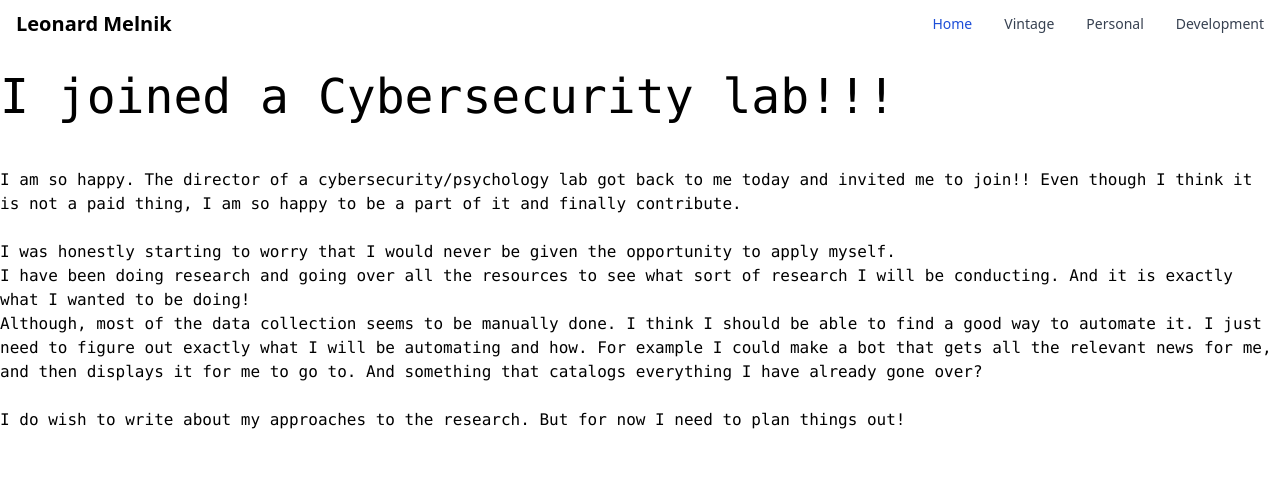
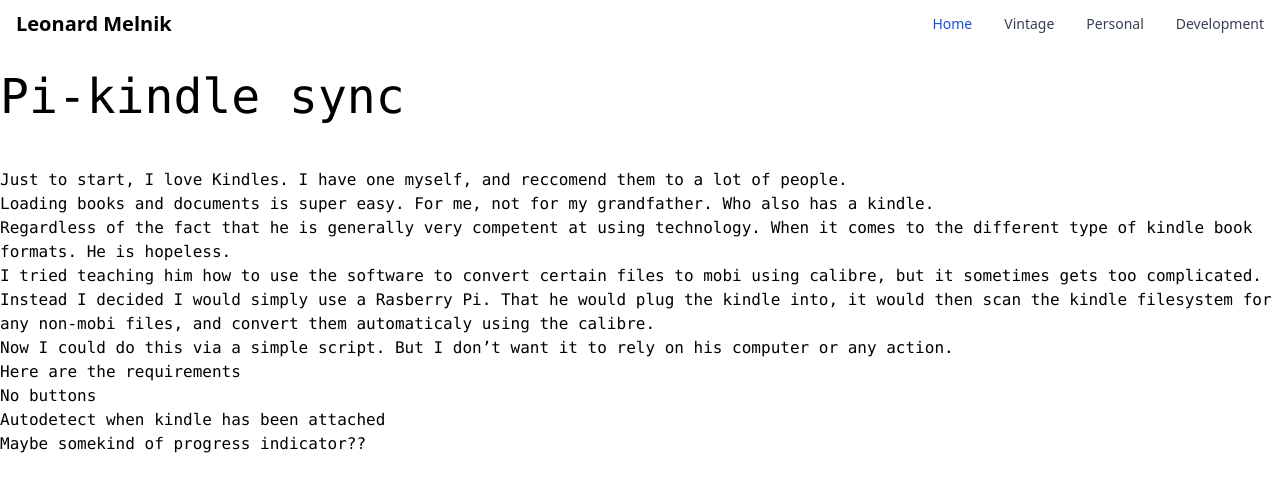
Before and after one commit to lennymelnik/blog, a Jekyll site: the page built from _posts/2022-05-25-kindle- translate.md, in a window 1280 px wide. Shown: the top 492 px of the page. Built offline with Jekyll 4.4.1, drawn with Linux system fonts in a browser that asks for light colours; nearby versions of some CDN libraries.

Commit message:
autocommit

```diff
--- a/_posts/2022-05-25-kindle- translate.md
+++ b/_posts/2022-05-25-kindle- translate.md
@@ -1,22 +1,26 @@
 ---
-title : "I joined a Cybersecurity lab!!!"
-layout : personal
-categories : personal
+title : "Pi-kindle sync"
+layout : dev
+categories : dev
 ---
 <br/>
 
-I am so happy. The director of a cybersecurity/psychology lab got back to me today and invited me to join!!
-Even though I think it is not a paid thing, I am so happy to be a part of it and finally contribute.
+Just to start, I love Kindles. I have one myself, and reccomend them to a lot of people.
 
-<br/>
+Loading books and documents is super easy. For me, not for my grandfather. Who also has a kindle.
 
-I was honestly starting to worry that I would never be given the opportunity to apply myself.
+Regardless of the fact that he is generally very competent at using technology. When it comes to the different type of kindle book formats. He is hopeless.
 
-I have been doing research and going over all the resources to see what sort of research I will be conducting. And it is exactly what I wanted to be doing!
+I tried teaching him how to use the software to convert certain files to mobi using calibre, but it sometimes gets too complicated.
 
-Although, most of the data collection seems to be manually done. I think I should be able to find a good way to automate it. I just need to figure out exactly what I will be automating and how.
-For example I could make a bot that gets all the relevant news for me, and then displays it for me to go to. And something that catalogs everything I have already gone over?
+Instead I decided I would simply use a Rasberry Pi. That he would plug the kindle into, it would then scan the kindle filesystem for any non-mobi files, and convert them automaticaly using the calibre.
 
-<br />
+Now I could do this via a simple script. But I don't want it to rely on his computer or any action.
 
-I do wish to write about my approaches to the research. But for now I need to plan things out!
+Here are the requirements
+
+- No buttons
+
+- Autodetect when kindle has been attached
+
+- Maybe somekind of progress indicator??
```
